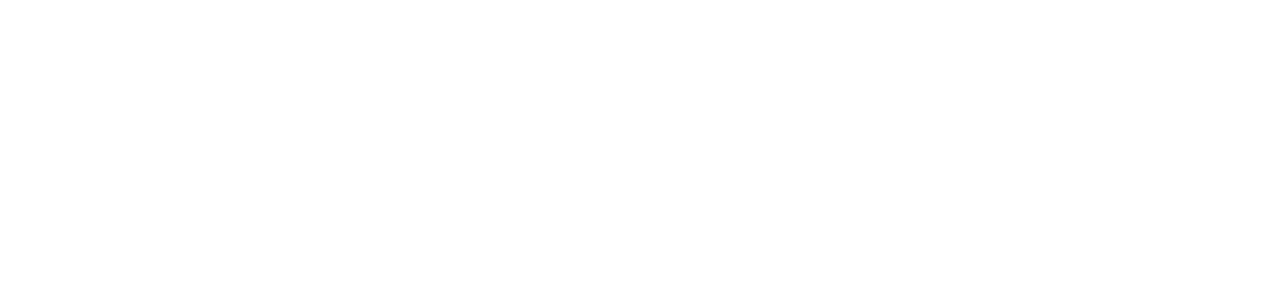
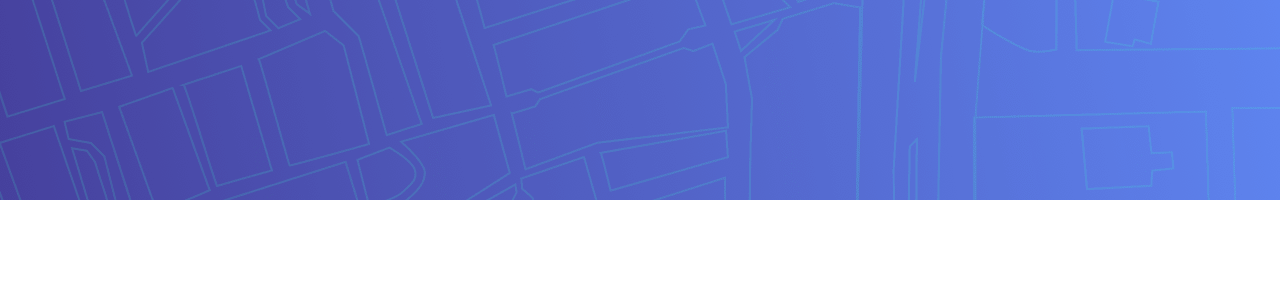
Before and after one commit to tonyykosseifyy/Ip-Address-Project, a React (Create React App) app: page / in a window 1280 px wide. Shown: the top 300 px of the page. Built offline with nearby package versions, Linux system fonts and the light colour scheme.

Commit message:
Starting with the Header Component

```diff
--- a/package.json
+++ b/package.json
@@ -4,7 +4,9 @@
   "private": true,
   "dependencies": {
     "react": "^16.13.1",
-    "react-dom": "^16.13.1"
+    "react-dom": "^16.13.1",
+    "react-is": ">= 16.8.0",
+    "styled-components": "^5.3.0"
   },
   "scripts": {
     "start": "react-scripts start",
--- a/src/Components/Header.css
+++ b/src/Components/Header.css
@@ -0,0 +1,7 @@
+.header {
+  height: 200px ;
+  background-image: url('./pattern-bg.png') ;
+  width: 100% ;
+  background-position: center ;
+  background-repeat: no-repeat;
+}
--- a/src/Components/Header.js
+++ b/src/Components/Header.js
@@ -1,16 +1,25 @@
 import React from 'react' ;
 import './Header.css' ;
-
-
+import backgroundImg from './pattern-bg.png' ;
+import styled from 'styled-components' ;
 
 const Header = () => {
   return (
-    <div className='header'>
+    <HeaderWrapper className='header' >
 
-    </div>
+    </HeaderWrapper>
   ) ;
 } ;
 
 
 
 export default Header ;
+
+
+
+
+
+const HeaderWrapper = styled.header`
+  background-image: url(${backgroundImg}) ;
+
+`
```
